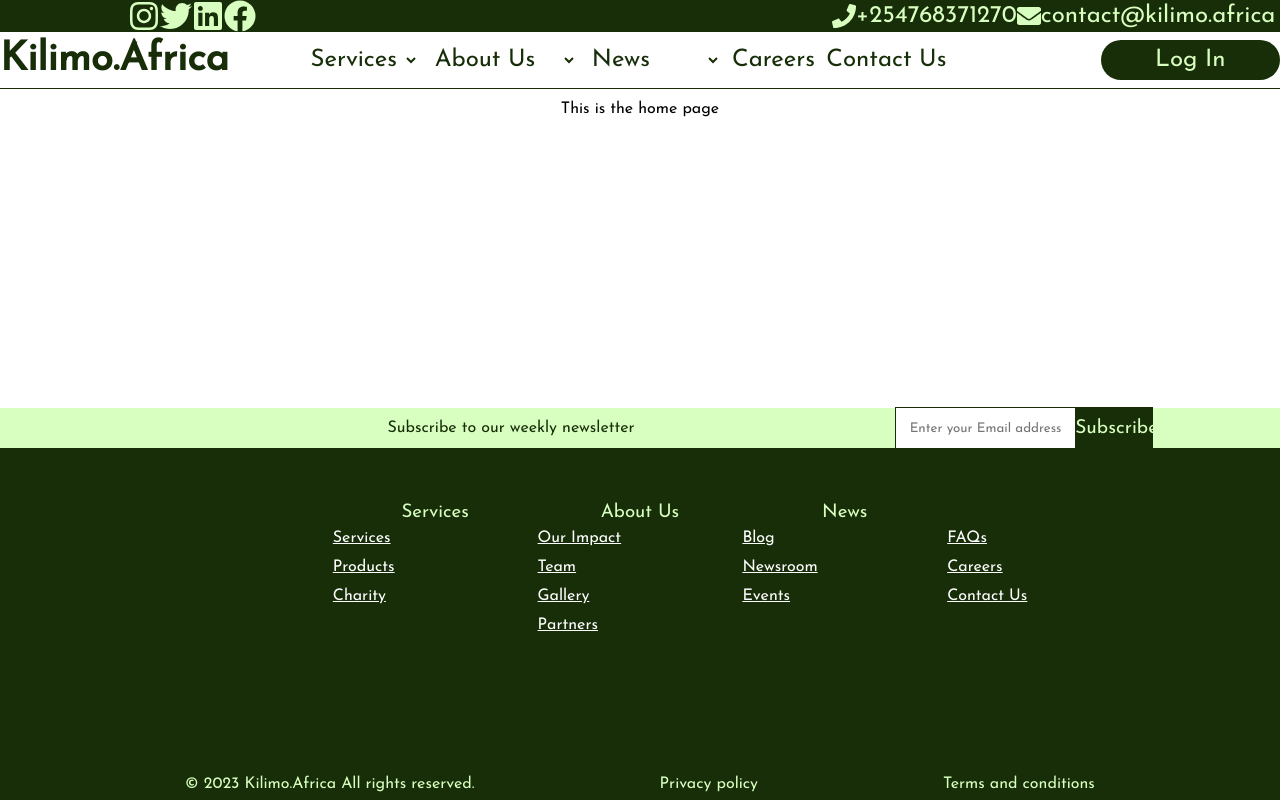
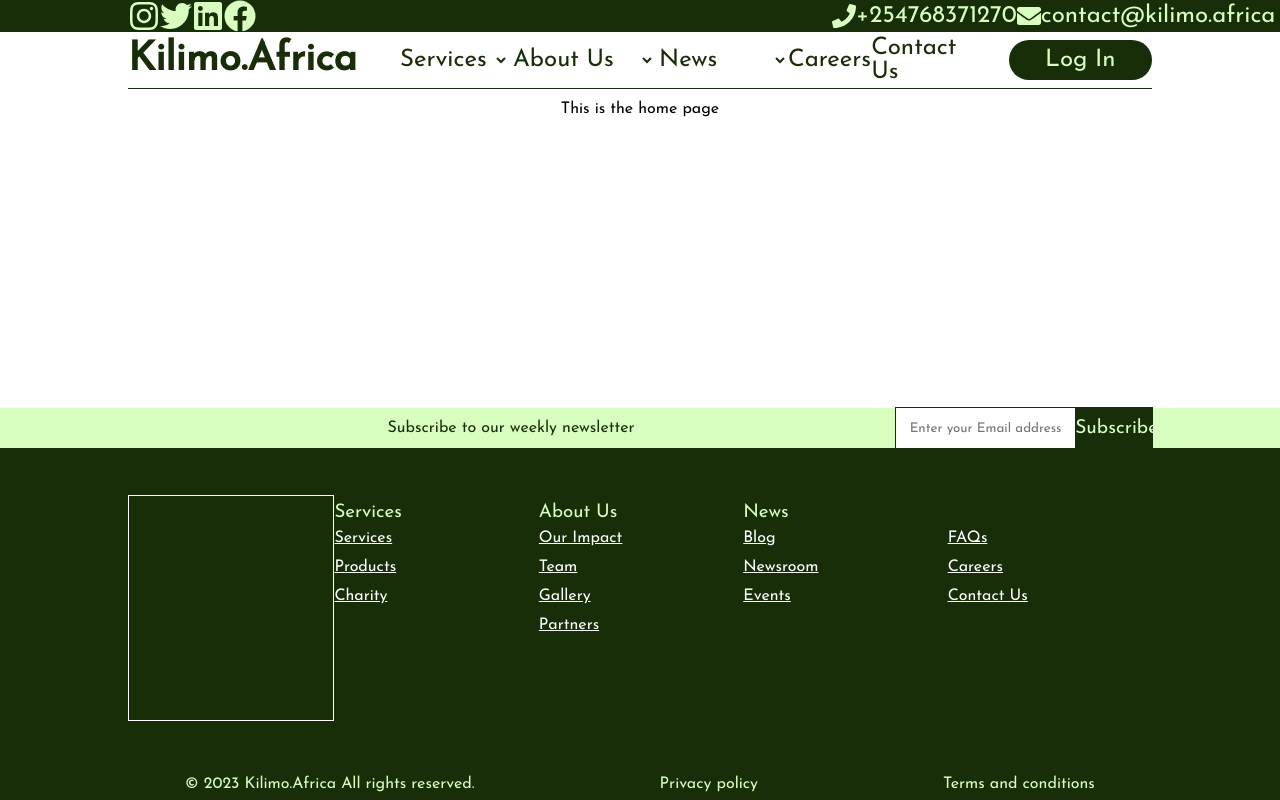
Before and after one commit to MokuaEnock/website, a React (Create React App) app: page / in a window 1280 px wide. Built offline with nearby package versions, Linux system fonts and the light colour scheme.

Commit message:
adjust the header

```diff
--- a/src/components/footer/Footer.css
+++ b/src/components/footer/Footer.css
@@ -6,6 +6,11 @@
   flex-direction: column;
   align-items: center;
   justify-content: center;
+}
+
+
+#footer-logo{
+    border: thin solid white;
 }
 
 .footer-head {
@@ -98,7 +103,7 @@
   display: flex;
   flex-direction: row;
   align-items: center;
-  justify-content: center;
+  justify-content: flex-start;
   color: var(--tertiary-color);
   font-weight: lighter;
 }
--- a/src/components/footer/Footer.js
+++ b/src/components/footer/Footer.js
@@ -33,7 +33,7 @@
           <Link to="/events">Events</Link>
         </span>
         <span>
-        <h3></h3>
+          <h3></h3>
           <Link to="/faqs">FAQs</Link>
           <Link to="/careers">Careers</Link>
           <Link to="/contact">Contact Us</Link>
--- a/src/components/header/header.css
+++ b/src/components/header/header.css
@@ -6,6 +6,15 @@
   flex-direction: row;
   align-items: center;
   justify-content: space-between;
+}
+
+#header-cont{
+  width: 100vw;
+  height: max-content;
+  display: flex;
+  flex-direction: column;
+  align-items: center;
+  justify-content: center;
 }
 
 .header-logo {
@@ -66,6 +75,10 @@
   color: var(--primary-color);
 }
 
+.header {
+  width: 80%;
+}
+
 .header-logs {
   width: 20%;
   height: 70%;
--- a/src/components/header/header.js
+++ b/src/components/header/header.js
@@ -11,7 +11,7 @@
 
   function Head() {
     return (
-      <header className="header">
+      <header className="header" id="header">
         <span className="header-logo">
           <Link to="/">Kilimo.Africa</Link>
         </span>
@@ -57,7 +57,7 @@
   }
 
   return (
-    <div>
+    <div id="header-cont">
       <Navbar />
       <Head />
     </div>
```
